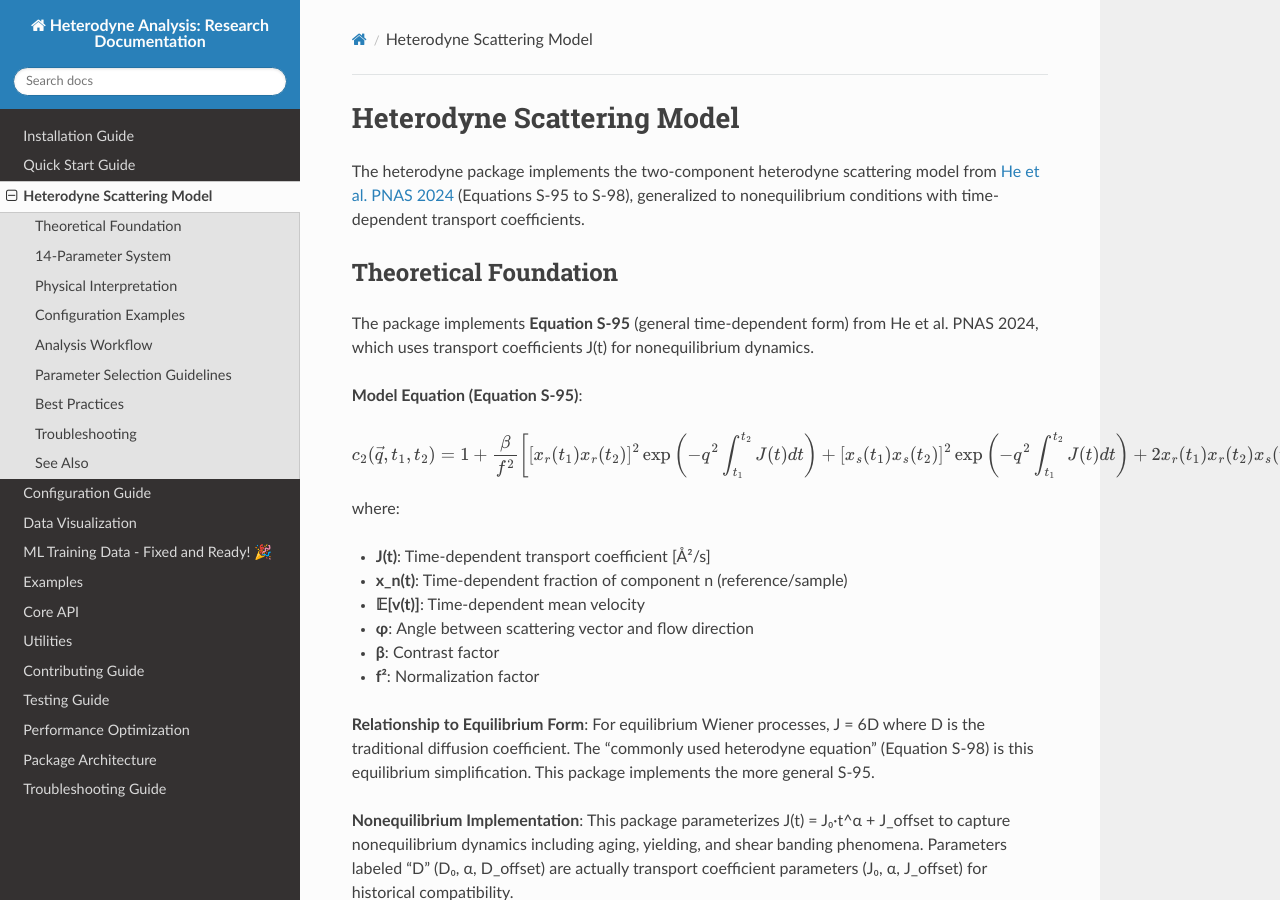
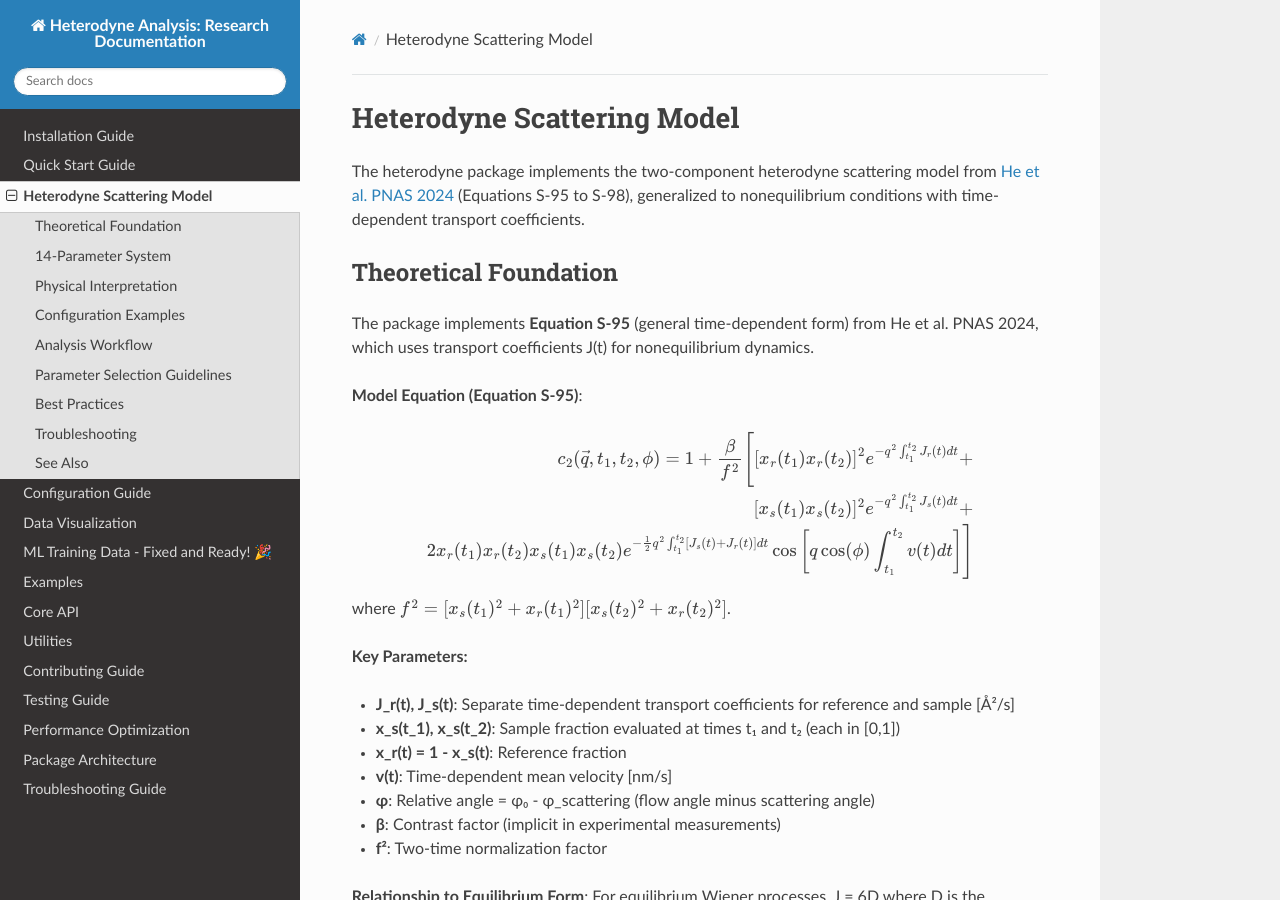
Before and after one commit to imewei/heterodyne-analysis, a Sphinx documentation site: the page built from docs/user-guide/analysis-modes.rst, in a window 1280 px wide and 900 px high. Built offline with Sphinx 7.4.7 and the Read the Docs theme 3.1.0, drawn with Linux system fonts in a browser that asks for light colours.

Commit message:
docs: integrate complete Equation S-95 with angle and two-time clarifications
Update all documentation to show the complete heterodyne correlation
function (Equation S-95 from He et al. PNAS 2024) with three explicit
terms: reference decay, sample decay, and cross-correlation with flow.

Key improvements:
- Add full "1 + β/f²" baseline and contrast form
- Clarify angle notation: φ = φ₀ - φ_scattering (relative angle)
- Emphasize two-time correlation structure with fractions at both t₁ and t₂
- Show separate transport coefficients Jᵣ(t) and Jₛ(t)
- Ensure consistency across README, Sphinx docs, and code docstrings

Updated files:
- README.md: Complete equation with angle clarification
- docs/: All Sphinx documentation files (5 files)
- heterodyne/analysis/core.py: Module and function docstrings

🤖 Generated with [Claude Code](https://claude.com/claude-code)

Co-Authored-By: Claude <noreply@anthropic.com>

```diff
--- a/docs/user-guide/analysis-modes.rst
+++ b/docs/user-guide/analysis-modes.rst
@@ -12,20 +12,24 @@ The package implements **Equation S-95** (general time-dependent form) from He e
 
 .. math::
 
-   c_2(\vec{q}, t_1, t_2) = 1 + \frac{\beta}{f^2} \left[
-   [x_r(t_1)x_r(t_2)]^2 \exp\left(-q^2 \int_{t_1}^{t_2} J(t) dt\right) +
-   [x_s(t_1)x_s(t_2)]^2 \exp\left(-q^2 \int_{t_1}^{t_2} J(t) dt\right) +
-   2x_r(t_1)x_r(t_2)x_s(t_1)x_s(t_2) \exp\left(-q^2 \int_{t_1}^{t_2} J(t) dt\right) \cos(...)
-   \right]
+   c_2(\vec{q}, t_1, t_2, \phi) = 1 + \frac{\beta}{f^2} \Bigg[
+   [x_r(t_1)x_r(t_2)]^2 e^{-q^2 \int_{t_1}^{t_2} J_r(t) dt} + \\
+   [x_s(t_1)x_s(t_2)]^2 e^{-q^2 \int_{t_1}^{t_2} J_s(t) dt} + \\
+   2x_r(t_1)x_r(t_2)x_s(t_1)x_s(t_2) e^{-\frac{1}{2}q^2 \int_{t_1}^{t_2} [J_s(t)+J_r(t)] dt}
+   \cos\left[q \cos(\phi) \int_{t_1}^{t_2} v(t) dt\right]
+   \Bigg]
 
-where:
+where :math:`f^2 = [x_s(t_1)^2 + x_r(t_1)^2][x_s(t_2)^2 + x_r(t_2)^2]`.
 
-- **J(t)**: Time-dependent transport coefficient [Å²/s]
-- **x_n(t)**: Time-dependent fraction of component n (reference/sample)
-- **𝔼[v(t)]**: Time-dependent mean velocity
-- **φ**: Angle between scattering vector and flow direction
-- **β**: Contrast factor
-- **f²**: Normalization factor
+**Key Parameters:**
+
+- **J_r(t), J_s(t)**: Separate time-dependent transport coefficients for reference and sample [Å²/s]
+- **x_s(t_1), x_s(t_2)**: Sample fraction evaluated at times t₁ and t₂ (each in [0,1])
+- **x_r(t) = 1 - x_s(t)**: Reference fraction
+- **v(t)**: Time-dependent mean velocity [nm/s]
+- **φ**: Relative angle = φ₀ - φ_scattering (flow angle minus scattering angle)
+- **β**: Contrast factor (implicit in experimental measurements)
+- **f²**: Two-time normalization factor
 
 **Relationship to Equilibrium Form**: For equilibrium Wiener processes, J = 6D where D is the traditional diffusion coefficient. The "commonly used heterodyne equation" (Equation S-98) is this equilibrium simplification. This package implements the more general S-95.
 
```
Also changed, not shown: README.md (+60 -13 lines), docs/index.rst (+23 -1 lines), docs/research/index.rst (+14 -8 lines), docs/research/theoretical_framework.rst (+15 -0 lines), docs/user-guide/quickstart.rst (+19 -1 lines), 1 other file.
